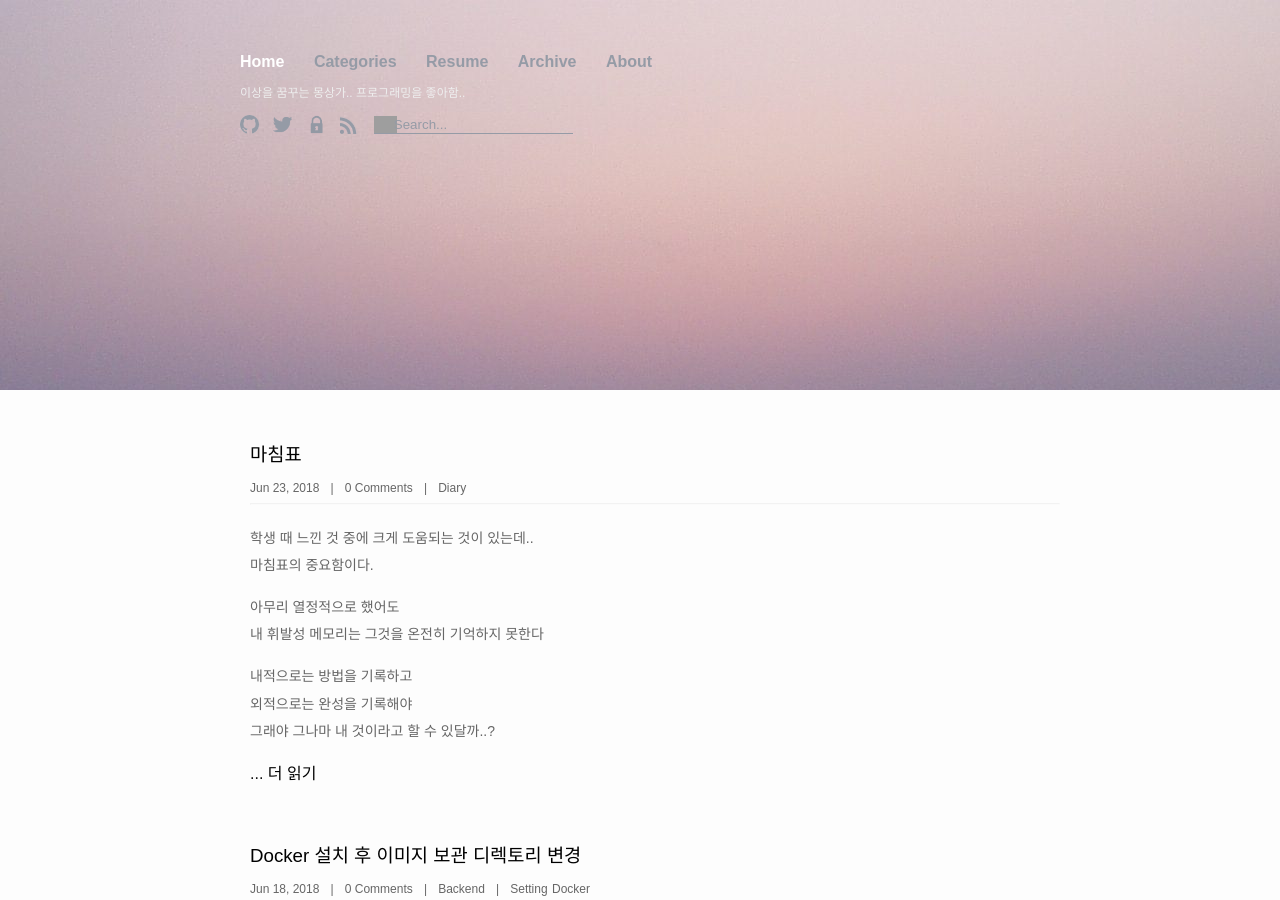
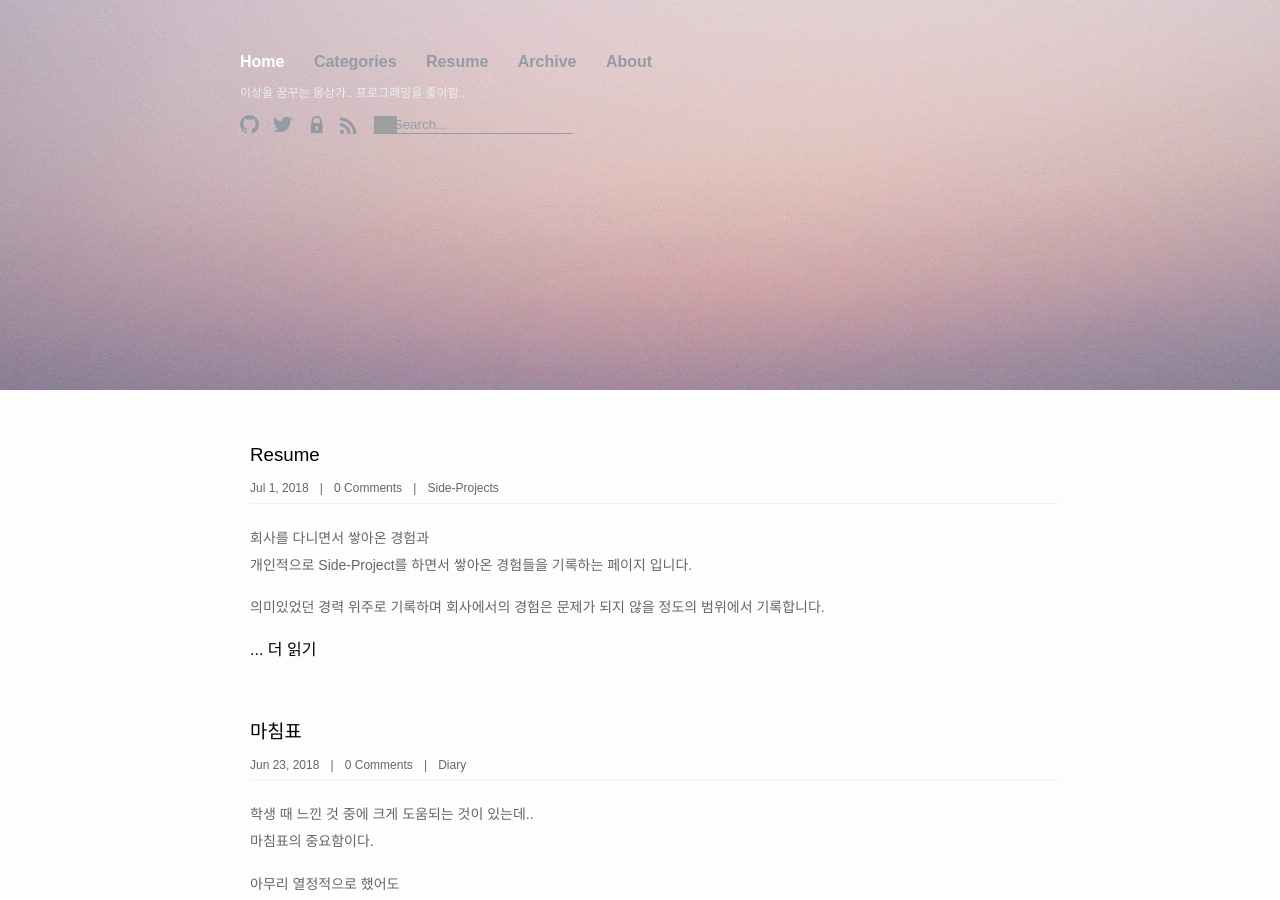
Before and after one commit to dveamer/dveamer.github.io, a Jekyll site: the page built from index.html, in a window 1280 px wide and 900 px high. Built offline with Jekyll 4.4.1, drawn with Linux system fonts in a browser that asks for light colours; the list of posts is cut into pages by our own code; comment, search, counter and statistics services are not loaded; some of the changed lines change nothing that is shown; some of the changed text lies outside the part shown; grey boxes are pictures that could not be loaded.

Commit message:
homepage

```diff
--- a/_includes/header.html
+++ b/_includes/header.html
@@ -28,12 +28,12 @@
 			{% if page.path == "resume.html" %}
 			<span class="title">
 				<li>
-					<a href="/side_projects.html">Resume</a>
+					<a href="/resume.html">Resume</a>
 				</li>
 			</span>
 			{% else %}
 				<li>
-					<a href="/side_projects.html">Resume</a>
+					<a href="/resume.html">Resume</a>
 				</li>
 			{% endif %}
 
--- a/_layouts/plain.html
+++ b/_layouts/plain.html
@@ -6,6 +6,7 @@ layout: plain_layout
   <header class="post-header">
     <h1 class="post-title">{{ page.title }}</h1>
   </header>
+  <br>
 
   <article id="post_content" class="post-content" style="{% if page.background %} background-image: url('{{ page.background }}'); {% endif %} {% if page.style %} {{ page.style }} {% endif %}">
     {{ page.content}}
--- a/_posts/resume.md
+++ b/_posts/2018-07-01-resume.md
@@ -1,54 +1,94 @@
 ---
 layout: plain
-title:  "resume"
+title:  "Resume"
 date:   2018-07-01 00:00:00
 lastmod: 2018-07-01 00:00:00
-categories: Resume
 tags: Side-Projects
 ---
 
-현재 회사에서는 Software-Architect 로 불리는 역할을 수행 중입니다.
-이 회사에서 Software-Archtect 의 역할은
-원래는 OS 위에 올라가는 Middleware, Software에 대해서 설계, 구성하고
-Framework 설정하고 업무로직이 포함되지 않은 AOP, 공통모듈, 연계모듈 등을 프로그래밍하고
-CI/CD 구성, 성능테스트, 트러블슈팅 등을 수행합니다.
+회사를 다니면서 쌓아온 경험과
+개인적으로 Side-Project를 하면서 쌓아온 경험들을 기록하는 페이지 입니다.
 
-근데 실제로는
-TA 없다고 라우팅, 방화벽 오픈 요청/테스트 하고
-서버 생성 요청해서 OS 설치된 서버 받으면 계정만들고 디렉토리 정해서 권한 주고
-업무로직 개발도 하고 이것저것 얕게 다 하고 있습니다.
-어떻게 보면 다른 개발자들을 위한 잡부가 되어버린건 아닌가라는 생각이 듭니다.
+의미있었던 경력 위주로 기록하며 회사에서의 경험은 문제가 되지 않을 정도의 범위에서 기록합니다.
 
-<br>
+<!--more-->
 
-Side-Projects에서는 AWS Lambda를 주로 활용하여
-잡부가 할일을 AWS에게 시키고 프로그래밍에 최대한 전념하고 있습니다.
+# Career Direction
 
-사실 미들웨어 구성하고 설정하는 이런 업무보다는 프로그래밍하는 것을 좋아합니다.
-업무 개발자로 시작해서 프로그래밍을 재미있게 하고 있었는데
-입사 1년차 말에 Side-Projects를 시작해보니 미들웨어, 프레임워크에서 크게 부딪혔습니다.
-그렇게 시작해서 계속 부딪혀오다보니 지금은 Google Search만 있으면 뭐든 해낼 수 있을 것만 같은 잡부가 되어버린거지
-원래는 프로그래밍하는 것을 더 좋아합니다.
+Back-End 개발자로 나아가려합니다.
 
-<br>
+프로그래밍을 메인으로 하며
+서버, 미들웨어, 프레임워크 등을 설정하고
+필요한 라우팅, 방화벽 설정을 파악하고 인프라 팀에 요청합니다.
 
-제가 추구하는 저의 커리어는 Back-End 개발자입니다.
-프로그래밍만 해도 된다면 Back-End 프로그래머라고 했을텐데
-현실상 불가능하니 Back-End의 구축, 운영을 위해 이것저것 다 하는 developer가 되기로 마음먹었습니다.
+주된 역할은 프로그래머이지만
+시스템의 Back-End를 구축하고 성장 시켜나가는 역할이 제가 추구하는 커리어입니다.
 
-프로그래밍 언어는 크게 신경쓰지 않습니다.
-Java가 주력 언어이고 최근 side-projects는 대부분 Python3로 진행하고 있습니다.
-회사에서 C#으로 프로젝트 진행 경험도 있습니다.
+## 회사에서의 현재 역할
+
+Software-Architect 로 불리는 역할을 수행 중입니다.
+OS 위에 올라가는 middleware, software에 대해서 설계, 구성하고
+framework 설정하고 AOP, 공통모듈, 연계모듈 등을 프로그래밍 합니다.
+CI/CD 구성, 성능테스트, 트러블슈팅 등도 수행합니다.
+그리고 프로젝트 상황에 인프라 관련 작업도 어느정도 참여합니다.
+업무에 맞춰서 서버 생성요청, 라우팅 설정요청, 방화벽 오픈요청 등을 하고 테스트를 합니다.
+
+## Side-Project에서의 역할
+
+혼자 진행하기 때문에 모든 역할을 다 수행한다고 생각할 수 있지만 그렇지 않습니다.
+AWS Lambda를 주로 사용하기 때문에 주로 설계와 프로그래밍에만 전념합니다.
+
+# Skill Set
+
+## Language
+
+  * Java, Python3
+  * Javascript, Jquery, Android
+
+회사에서 프로젝트를 진행을 위해 C#, PhantomJS, Node.js도 사용했습니다.
+Side-Project에서도 PhantomJS, Puppeteer를 다루기 위해 Node.js를 사용했습니다.
 
 Javascript, JQuery 혹은 Android도 못하는 편은 아니지만
-Front-End 영역은 제게 호감이 가는 영역은 아닙니다.
+Front-End 영역보다는 Back-End 영역에서 역할을 수행하고자 합니다.
+
+## Middleware
+
+  * HAProxy, Keepalived
+  * Nginx, Apache HTTPD
+  * Apache Tomcat
+  * Redis
+
+Solaris OS위에서 운영 중인 WebToB, Jeus 구성을 RHEL OS, Nginx, Tomcat 으로 전환한 경험 있습니다.
+HAProxy, Keepalived를 이용해서 소프트웨어 L4를 구성하여 Application Server의 HA를 구성한 경험이 있습니다.
+Apache HTTPD 와 AWS ALB의 연동시 발생하는 문제를 HAProxy, Nginx에서 해결한 경험이 있습니다.
+
+WebLogic, IIS도 미숙한 수준이지만 사용해본 경험 있습니다.
+
+## Framework
+
+  * Spring, Spring Boot
+  * Netty
+
+프레임워크를 사용하지 않고 순수 Java로 Servlet 프로그래밍을 통해 웹 서비스를 진행한 경험도 있습니다.
+
+또한 미들웨어를 사용하지 않고 socket server daemon과 socket client로 구성된 시스템을 운영, 기능개선한 경험도 있습니다.
+Socket server daemon의 core 영역인 queue와 action thread pool을 관리하는 thread pool manager을 개선했고
+그 과정에서 WAS의 socket thread pool 관리에 대한 이해를 높일 수 있었습니다.
+
+## AWS
+
+  * Cloud-Front
+  * Route53
+  * API Gateway
+  * Lambda
+  * DynamoDB
+  * S3
+  * VPC, EC2
 
 # Side Projects
 
 개인적으로 진행한 프로젝트들을 기록합니다.
-
 일단, 나름 출시(?)를 하고 사용자를 만들어본 프로젝트에 대해서만 기록합니다.
-
 열심히 만들기는 했지만 보여줄 방법이 없는 몇몇 예전 사이드 프로젝트들이 생각나서 마음이 아프네요 ㅎ
 
 [Dveamer`s Android Apps](https://play.google.com/store/search?q=dveamer&c=apps)에서 현재 운영 중인 제가 만든 안드로이드 앱들을 보실 수 있습니다.
@@ -71,13 +111,12 @@ Android가 AWS S3로 이미지를 직접 올리려면 인증, 권한 문제를
 AWS S3에서 제공하는 pre-signed URL을 이용해서 진행했습니다.
 기존의 client -> server -> repositories 형태를 벗어나
 client -> repositories 구조이면서 인증, 권한을 해결하니
-serverless 아키텍처를 이제서야 제대로 활용했다는 생각이 들더군요.
+이제서야 serverless 아키텍처를 제대로 활용했다는 생각이 들더군요.
 
 이미지 리사이징(re-sizing) 같은 처리도 했는데
 기존에 이미지를 다뤄본 경험이 많지 않아서 흥미로웠습니다.
 AWS를 사용하면서부터는 자주 사용해오던 Event-Driven 패턴으로 설계했는데
 이미지 리사이징에서는 다른 때보다 사용자 체감 측면에서 큰 효과를 얻을 수 있었습니다.
-
 
 ### 제공하는 기능
 
@@ -88,7 +127,7 @@ AWS를 사용하면서부터는 자주 사용해오던 Event-Driven 패턴으로
 ### 사용된 기술
 
   * Front-End : Android Java
-  * Back-End : Python, AWS Lambda, AWS S3, AWS DynamoDB, AWS APIGateway, AWS Route53, AWS Front
+  * Back-End : Python, AWS Lambda, AWS S3, AWS DynamoDB, AWS APIGateway, AWS Route53, AWS CloudFront
 
 ## BG Log
 
@@ -99,11 +138,7 @@ AWS를 사용하면서부터는 자주 사용해오던 Event-Driven 패턴으로
   * 다운로드 수 : 10,000 이상 (2017.11 기준)
 
 배틀그라운드(PUBG / Battle Grounds) 게임 점수 갱신시 알림을 주는 앱입니다.
-
-저도 그렇고 회사 동료들도 에이밍이 좋지 않아서 해당 게임을 하지 않지만
-
-딱 한명이 한다길래.. 그 한명을 감시하고 놀려먹기 위한 만들었다는........
-
+배틀그라운드를 하지는 않지만 회사 동료 중 한명이 한다길래 그 동료를 위해(?) 만들었습니다.
 지인의 게임 점수가 변동되면 알림을 주고 그 내용을 그래프로 기록해줍니다.
 
 ### 제공하는 기능
@@ -117,7 +152,7 @@ AWS를 사용하면서부터는 자주 사용해오던 Event-Driven 패턴으로
 ### 사용된 기술
 
   * Front-End : Android Java
-  * Back-End : Python3, AWS Lambda, AWS DynamoDB, AWS APIGateway, AWS Route53, AWS Front, Google Firebase
+  * Back-End : Python3, AWS Lambda, AWS DynamoDB, AWS APIGateway, AWS Route53, AWS CloudFront, Google Firebase
 
 ## OW Friends
 
@@ -128,16 +163,11 @@ AWS를 사용하면서부터는 자주 사용해오던 Event-Driven 패턴으로
   * 다운로드 수 : 1,000 이상 (2017.11 기준)
 
 오버워치(Over Watch) 게임 점수 갱신시 알림을 주는 앱입니다.
-
-원래는 회사 동료들이 게임에 접속하면 같이 접속하기 위해 만들기 시작했는데....
-
+원래는 회사 동료들이 게임에 접속하면 같이 접속하기 위해 만들기 시작했는데..
 원천적으로 불가능한 문제가 있어서 목적이 변경 된 앱이 탄생했습니다.
-
 지인의 게임 점수가 변동되면 알림을 주고 그 내용을 그래프로 기록해줍니다.
-
-회사 동료가 늦잠자서 반차썼을 때 게임했는지 하지 않았는지 감시하고 놀려먹기 위한 앱으로 변질됐다는.....
-
-나중에 회사 동료의 부주의로 회사 상사에게 앱이 노출되어 회사에서 피곤하다고 말도 못 꺼냈다는.......
+회사 동료가 점심시간에 PC방을 갔는지, 지각을 했는데 어제 밤에 게임을 했는지 감시하고 놀려먹는 앱으로 변질됐습니다.
+나중에 회사 동료의 부주의로 상사에게 앱이 노출되어 피곤하다고 말도 못 꺼냈다는 슬픈 사연이 있습니다.
 
 
 ### 제공하는 기능
@@ -151,7 +181,7 @@ AWS를 사용하면서부터는 자주 사용해오던 Event-Driven 패턴으로
 ### 사용된 기술
 
   * Front-End : Android Java
-  * Back-End : Python3, AWS Lambda, AWS DynamoDB, AWS APIGateway, AWS Route53, AWS Front, Google Firebase
+  * Back-End : Python3, AWS Lambda, AWS DynamoDB, AWS APIGateway, AWS Route53, AWS CloudFront, Google Firebase
 
 ## Perfect Trainer
 
@@ -162,16 +192,11 @@ AWS를 사용하면서부터는 자주 사용해오던 Event-Driven 패턴으로
   * 다운로드 수 : 1,000 이상 (2017.11 기준)
 
 등록해둔 포켓몬고(Pokemon Go) 몬스터가 주변에 나타나면 알람을 주는 앱입니다.
-
 망나뇽이 나타났다는 소식에 일하다 말고 회사동료들과 사무실 주변을 열심히 뛴적이 있었습니다.
-
 '망나뇽이 뭐라고 우리가 이렇게 뛰고 있지?'
-
 라는 의문이 들었지만, 그 순간 느꼈던 짜릿함은 잊을 수 없었습니다.
-
-회사에서 놀려고 만든건 아니고.. 그 짜릿함을 더 느껴보기 위해 만들었다는 핑계.......
-
-의외로 자녀분들을 위해 희귀 몬스터를 찾아 떠나시는 과장님들이 선호하더군요.
+회사에서 놀려고 만든건 아니고.. 그 짜릿함을 더 느껴보기 위해 만들었다는 핑계를 적어봅니다.
+의외로 자녀분들을 위해 희귀 몬스터를 찾아 떠나시는 과장님들이 선호했었습니다.
 
 ### 제공하는 기능
 
@@ -183,7 +208,7 @@ AWS를 사용하면서부터는 자주 사용해오던 Event-Driven 패턴으로
 ### 사용된 기술
 
   * Front-End : Android Java
-  * Back-End : Python3, AWS Lambda, AWS DynamoDB, AWS APIGateway, AWS Route53, AWS Front
+  * Back-End : Python3, AWS Lambda, AWS DynamoDB, AWS APIGateway, AWS Route53, AWS CloudFront
 
 ## Blind Date
 
@@ -192,18 +217,13 @@ AWS를 사용하면서부터는 자주 사용해오던 Event-Driven 패턴으로
   * Google Play : [https://play.google.com/store/apps/details?id=com.dveamer.blinddate](https://play.google.com/store/apps/details?id=com.dveamer.blinddate)
   * 2015.08 ~ 2017.10
   * 다운로드 수 : 50 이상 (2017.11 기준)
-  * 현재 사용자가 없음에도 EC2 비용이 발생해서 Google Play에서 게시중지시켜 둠 (2017.10 기준)
+  * 사용자가 없음에도 EC2 비용이 발생해서 Google Play에서 게시중지시켜 둠 (2017.10 기준)
 
 사용자가 주선자가 되어 지인과 지인을 연결시켜주는 소개팅 앱 입니다.
-
 실제 오프라인 소개팅을 온라인으로 옮겨두었다고 보면 되지만 소개받은 지인들은 주선자가 누군지 알 수 없다는 것이 앱의 특징입니다.
-
 친구에게 소개팅을 시켜줬다가 결과가 좋지 않았던 것을 잊지 못하는 소심한 개발자는
-
-자신의 존재를 노출하지 않고 서로 잘 어울릴 것 같은 두 사람에게 대화의 기회를 만들어 주기 위해 앱을 만들었지만....
-
-아무도 앱을 깔지 않아서 소개팅을 시켜주지 못했다는 슬픈사연이...
-
+자신의 존재를 노출하지 않고 서로 잘 어울릴 것 같은 두 사람에게 대화의 기회를 만들어 주기 위해 앱을 만들었지만
+아무도 앱을 깔지 않아서 소개팅을 시켜주지 못했다는 슬픈사연이 있습니다.
 
 ### 사용된 기술
 
@@ -211,3 +231,8 @@ AWS를 사용하면서부터는 자주 사용해오던 Event-Driven 패턴으로
   * Front-End : Android Java
   * Back-End : Java, Socket, HTTP, Spring Boot Framework, Netty Framework, MariaDB, AWS APIGateway, AWS Route53
   * 구성 : Manager Server, Chatting Server, Push Server
+
+
+# Projects In Company
+
+작성 중입니다.
```
